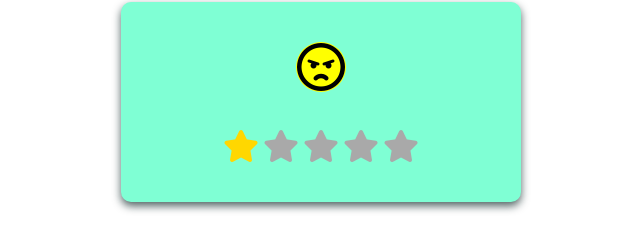
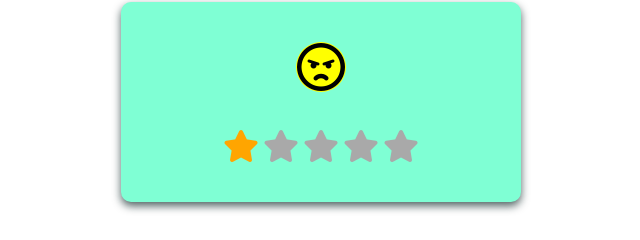
Before and after one commit to kibeetfelix/emoji_rating, a plain HTML site: page index.html in a window 1280 px wide. Shown: the part 298-538 px from the top of the page, 319-959 px from the left. Drawn offline with Linux system fonts and the light colour scheme.

Commit message:
Update styles.css
Color update for star rating

```diff
--- a/styles.css
+++ b/styles.css
@@ -47,5 +47,5 @@ body {
 }
 
 .fa-star.active {
-    color: gold;
+    color: orange;
 }
```
